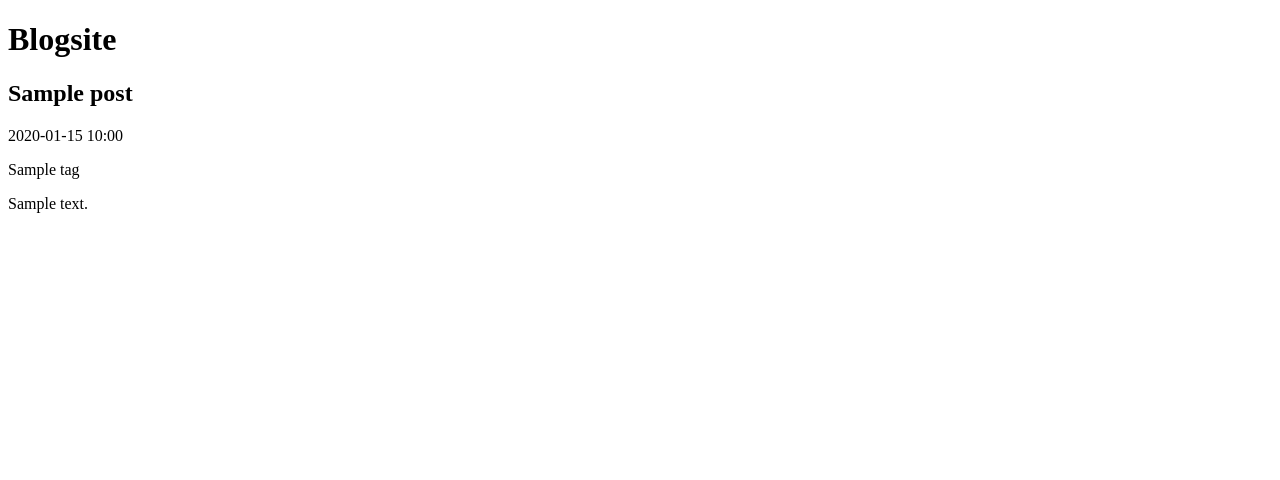
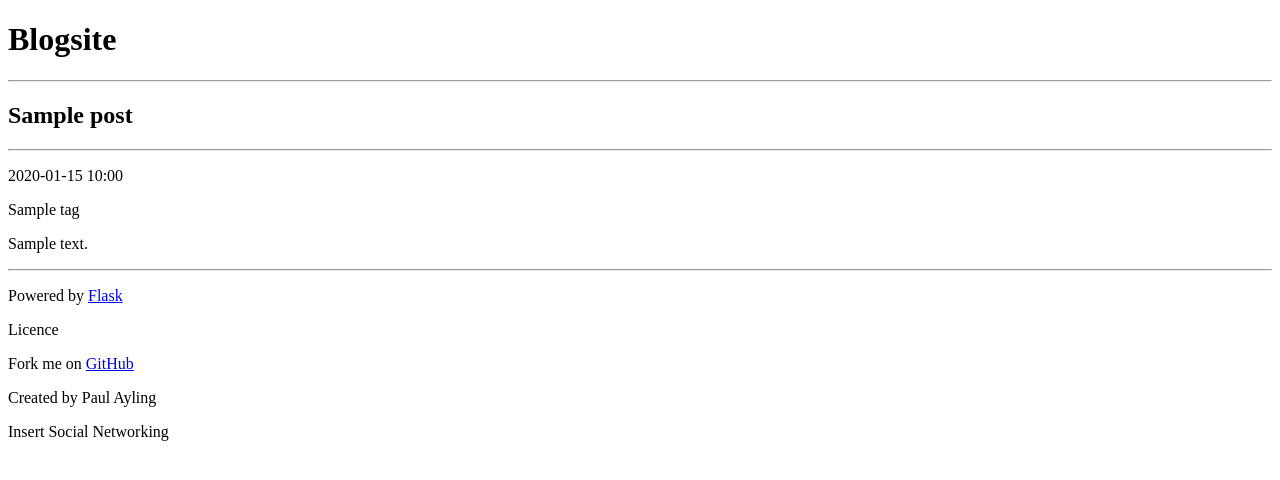
Before and after one commit to paulaylingdev/blogsite, a Flask app: page / in a window 1280 px wide. Shown: the top 480 px of the page. Run offline with Flask 2, Linux system fonts and the light colour scheme; tables that the repository leaves empty hold one stand-in row (values such as "Sample post").

Commit message:
Add footer in base template and horizontal rules in index posts

```diff
--- a/blogsite/templates/base_template.html
+++ b/blogsite/templates/base_template.html
@@ -10,5 +10,19 @@
   {% block body %}
     <h1>Blogsite</h1>
   {% endblock %}
+  <hr>
+  <footer>
+      <section>
+      <p>Powered by <a href="http://flask.pocoo.org">Flask</a></p>
+      <p>Licence</p>
+      <p>Fork me on
+        <a href="https://github.com/paulaylingdev/blogsite">GitHub</a>
+      </p>
+    </section>
+    <section>
+      <p>Created by Paul Ayling</p>
+      <p>Insert Social Networking</p>
+    </section>
+  </footer>
 </body>
 </html>
--- a/blogsite/templates/index.html
+++ b/blogsite/templates/index.html
@@ -8,7 +8,9 @@
   {{ super() }}
 
   {% for post in posts %}
+  <hr>
   <h2>{{ post.title }}</h2>
+  <hr>
   <p>{{ post.pub_date.strftime('%Y-%m-%d %H:%M') }}</p>
     {% for tag in post.tags %}
     <span>{{ tag.name }}<span>
```
